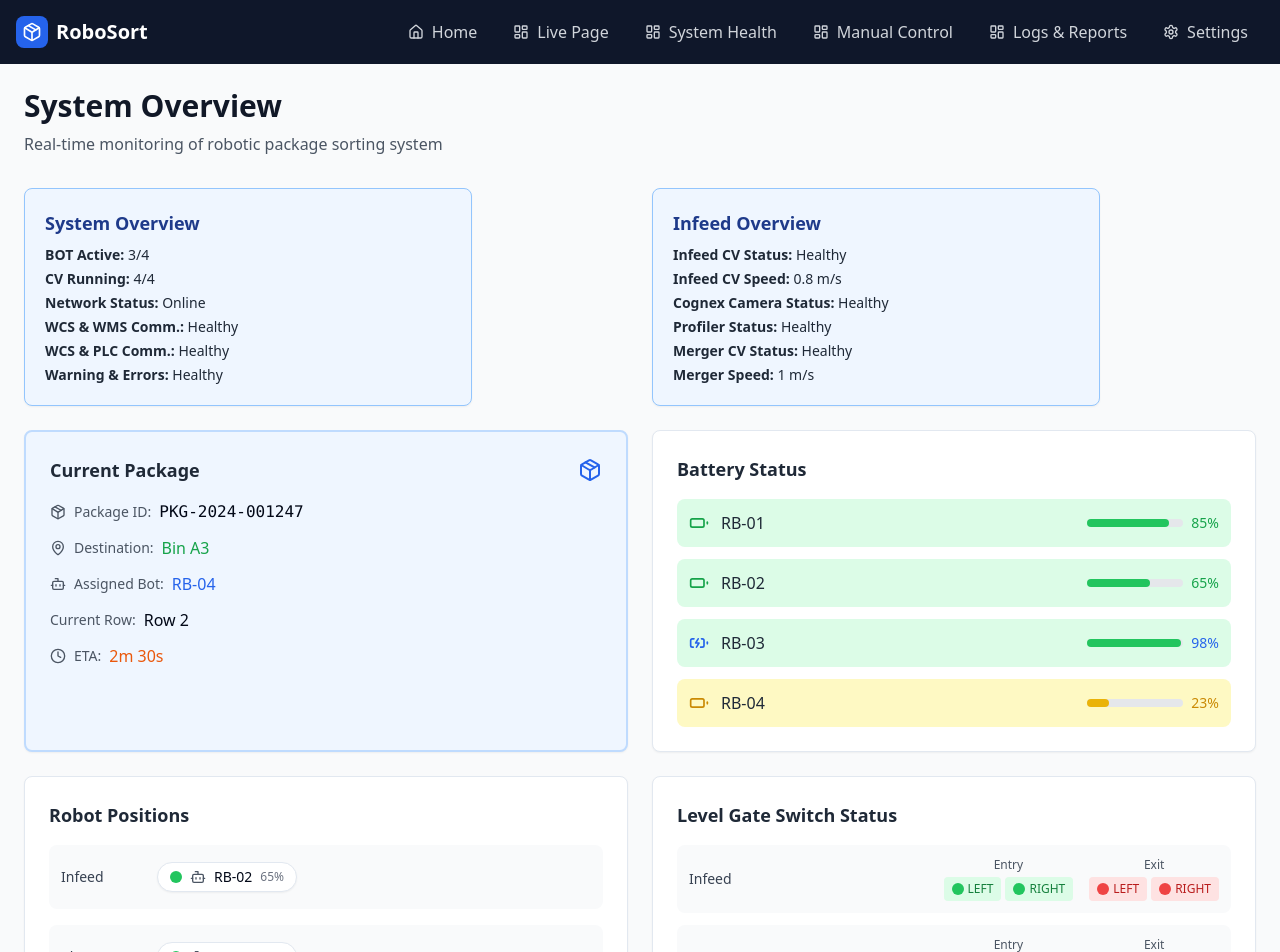
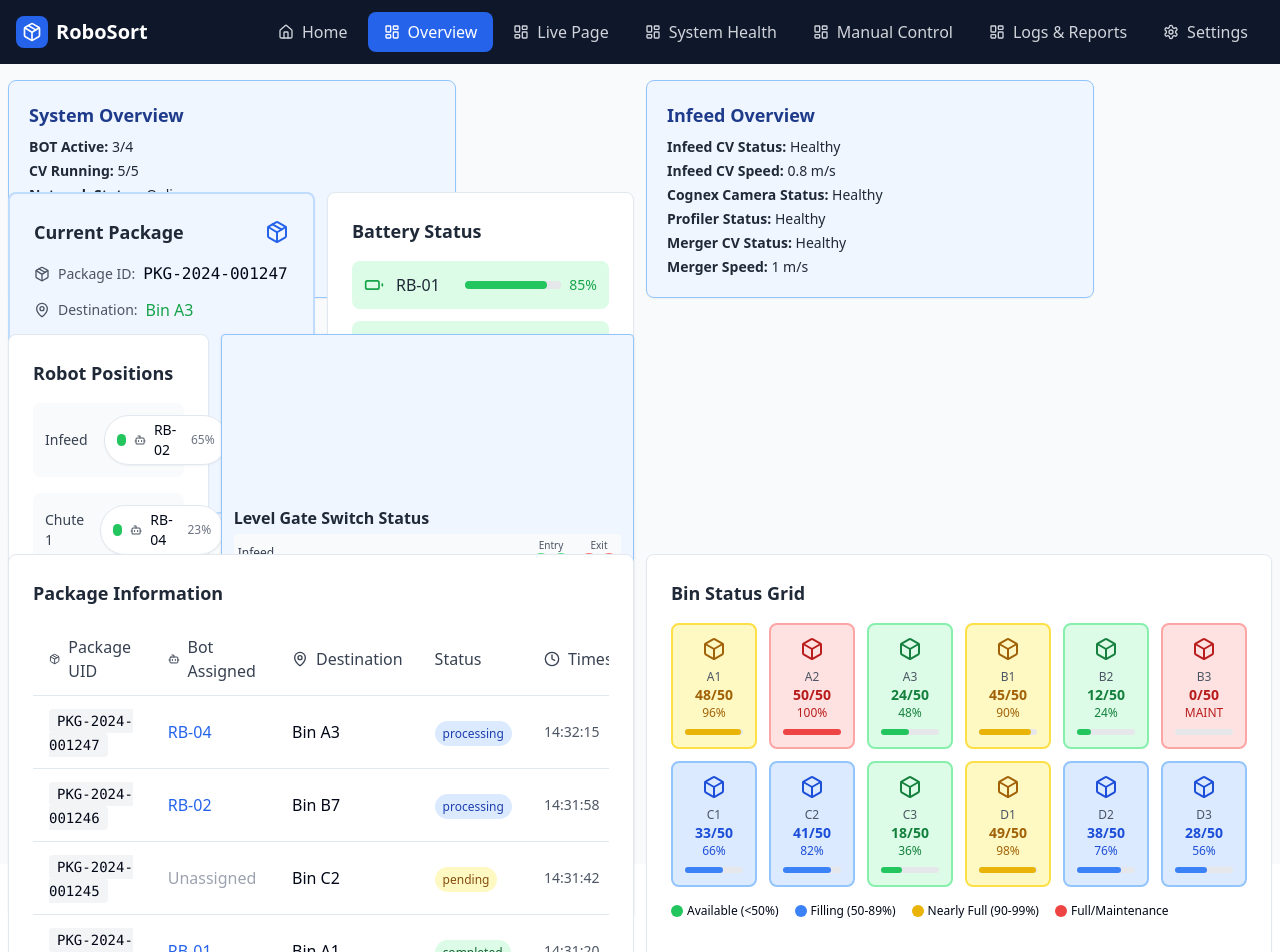
Before and after one commit to Suraj-Vaidyanathan/sapien-sort, a React (Vite) app: page /overview in a window 1280 px wide. Shown: the top 952 px of the page. Built offline with nearby package versions, Linux system fonts and the light colour scheme.

Commit message:
Fix: Adjust card sizes, switch status, and navbar link
Resize cards to fit single window, ensure switch statuses are consistent, and add overview link to navbar.

```diff
--- a/src/components/Navbar.tsx
+++ b/src/components/Navbar.tsx
@@ -6,6 +6,7 @@ import { Home, LayoutDashboard, Package, Settings } from 'lucide-react';
 const Navbar = () => {
   const navItems = [
     { name: 'Home', path: '/', icon: Home },
+    { name: 'Overview', path: '/overview', icon: LayoutDashboard },
     { name: 'Live Page', path: '/live', icon: LayoutDashboard },
     { name: 'System Health', path: '/system-health', icon: LayoutDashboard },
     { name: 'Manual Control', path: '/manual-control', icon: LayoutDashboard },
--- a/src/components/SwitchStatusCard.tsx
+++ b/src/components/SwitchStatusCard.tsx
@@ -1,7 +1,6 @@
 
 import React from 'react';
 import { Card } from '@/components/ui/card';
-import { CheckCircle, XCircle } from 'lucide-react';
 
 interface Switch {
   id: string;
@@ -12,67 +11,61 @@ interface Switch {
 interface SwitchStatusCardProps {
   totalRows: number;
   switches: { [rowIndex: number]: { entry: Switch[]; exit: Switch[] } };
+  className?: string;
 }
 
-const SwitchStatusCard: React.FC<SwitchStatusCardProps> = ({ totalRows, switches }) => {
+const SwitchStatusCard: React.FC<SwitchStatusCardProps> = ({ totalRows, switches, className }) => {
   const getRowLabel = (rowIndex: number) => {
     if (rowIndex === 0) return 'Infeed';
     if (rowIndex === totalRows - 1) return 'Charging';
     return `Chute ${rowIndex}`;
   };
 
-  // If entry is open, exit is closed and vice versa (simulate typical interlock logic)
-  const getToggleStatus = (entry: Switch[], exit: Switch[]) => {
-    return entry.map((entrySw, idx) => {
-      const controlledEntry = entrySw.status;
-      // Exit is the opposite
-      const controlledExit = !controlledEntry;
-      return { entry: controlledEntry, exit: controlledExit, side: entrySw.side, id: entrySw.id };
-    });
+  // For each row, synthesize both left/right from just entry[0] (they should always be the same), and exit should always be the opposite.
+  const getRowSwitchStatus = (rowEntry: Switch[]) => {
+    if (rowEntry.length === 0) return { left: false, right: false };
+    // Use the first switch as reference (they should always match); fallback to false if undefined.
+    const leftStatus = rowEntry.find(sw => sw.side === "left")?.status ?? false;
+    const rightStatus = rowEntry.find(sw => sw.side === "right")?.status ?? false;
+    // If in doubt, force both to be same as the majority, or first.
+    const status = leftStatus || rightStatus ? true : false;
+    return { left: status, right: status };
   };
 
-  const SwitchIcon: React.FC<{ status: boolean; side: 'left' | 'right' }> = ({ status, side }) => (
-    <div className={`flex items-center space-x-1 px-2 py-1 rounded ${status ? 'bg-green-100' : 'bg-red-100'}`}>
-      {status ? (
-        <span className="w-3 h-3 inline-block rounded-full bg-green-500" />
-      ) : (
-        <span className="w-3 h-3 inline-block rounded-full bg-red-500" />
-      )}
-      <span className={`text-xs font-medium ${status ? 'text-green-700' : 'text-red-700'}`}>
-        {side.toUpperCase()}
-      </span>
-    </div>
-  );
-
   return (
-    <Card className="p-6">
-      <h3 className="text-lg font-semibold text-gray-800 mb-4">Level Gate Switch Status</h3>
-      <div className="space-y-3">
+    <Card className={`h-full w-full flex flex-col justify-center ${className || ''}`}>
+      <h3 className="text-base font-semibold text-gray-800 mb-1">Level Gate Switch Status</h3>
+      <div className="flex flex-col gap-1 w-full">
         {Array.from({ length: totalRows }, (_, rowIndex) => {
           const rowSwitches = switches[rowIndex] || { entry: [], exit: [] };
-          // recalculated switches
-          const toggledSwitches = getToggleStatus(rowSwitches.entry, rowSwitches.exit);
+          const entryStatus = getRowSwitchStatus(rowSwitches.entry);
+          // Exit should always be logical NOT.
+          const exitStatus = { left: !entryStatus.left, right: !entryStatus.right };
 
           return (
-            <div key={rowIndex} className="flex items-center justify-between p-3 bg-gray-50 rounded-lg">
-              <div className="w-20 text-sm font-medium text-gray-700">
-                {getRowLabel(rowIndex)}
-              </div>
-              <div className="flex items-center space-x-4">
-                <div className="flex flex-col items-center space-y-1">
-                  <span className="text-xs text-gray-600">Entry</span>
-                  <div className="flex space-x-1">
-                    {toggledSwitches.map(sw => (
-                      <SwitchIcon key={sw.id} status={sw.entry} side={sw.side} />
-                    ))}
+            <div key={rowIndex} className="flex items-center justify-between py-1 px-1 bg-gray-50 rounded">
+              <div className="w-16 text-xs font-medium text-gray-700">{getRowLabel(rowIndex)}</div>
+              <div className="flex items-center gap-3">
+                <div className="flex flex-col items-center">
+                  <span className="text-[10px] text-gray-600">Entry</span>
+                  <div className="flex gap-1">
+                    <span className={`w-4 h-4 rounded-full flex items-center justify-center ${entryStatus.left ? 'bg-green-400' : 'bg-red-400'}`}>
+                      <span className="text-[9px] font-bold text-white">L</span>
+                    </span>
+                    <span className={`w-4 h-4 rounded-full flex items-center justify-center ${entryStatus.right ? 'bg-green-400' : 'bg-red-400'}`}>
+                      <span className="text-[9px] font-bold text-white">R</span>
+                    </span>
                   </div>
                 </div>
-                <div className="flex flex-col items-center space-y-1">
-                  <span className="text-xs text-gray-600">Exit</span>
-                  <div className="flex space-x-1">
-                    {toggledSwitches.map(sw => (
-                      <SwitchIcon key={sw.id + "-exit"} status={sw.exit} side={sw.side} />
-                    ))}
+                <div className="flex flex-col items-center">
+                  <span className="text-[10px] text-gray-600">Exit</span>
+                  <div className="flex gap-1">
+                    <span className={`w-4 h-4 rounded-full flex items-center justify-center ${exitStatus.left ? 'bg-green-400' : 'bg-red-400'}`}>
+                      <span className="text-[9px] font-bold text-white">L</span>
+                    </span>
+                    <span className={`w-4 h-4 rounded-full flex items-center justify-center ${exitStatus.right ? 'bg-green-400' : 'bg-red-400'}`}>
+                      <span className="text-[9px] font-bold text-white">R</span>
+                    </span>
                   </div>
                 </div>
               </div>
@@ -83,5 +76,4 @@ const SwitchStatusCard: React.FC<SwitchStatusCardProps> = ({ totalRows, switches
     </Card>
   );
 };
-
 export default SwitchStatusCard;
--- a/src/integrations/supabase/types.ts
+++ b/src/integrations/supabase/types.ts
@@ -9,7 +9,152 @@ export type Json =
 export type Database = {
   public: {
     Tables: {
-      [_ in never]: never
+      bins: {
+        Row: {
+          capacity: number
+          current_count: number
+          id: string
+          location: string
+          status: string
+        }
+        Insert: {
+          capacity: number
+          current_count: number
+          id?: string
+          location: string
+          status: string
+        }
+        Update: {
+          capacity?: number
+          current_count?: number
+          id?: string
+          location?: string
+          status?: string
+        }
+        Relationships: []
+      }
+      chutes: {
+        Row: {
+          cv_status: string
+          id: number
+          label: string
+          speed: number
+        }
+        Insert: {
+          cv_status: string
+          id?: number
+          label: string
+          speed: number
+        }
+        Update: {
+          cv_status?: string
+          id?: number
+          label?: string
+          speed?: number
+        }
+        Relationships: []
+      }
+      cv_systems: {
+        Row: {
+          id: number
+          speed: number
+          status: string
+          system_type: string
+        }
+        Insert: {
+          id?: number
+          speed: number
+          status: string
+          system_type: string
+        }
+        Update: {
+          id?: number
+          speed?: number
+          status?: string
+          system_type?: string
+        }
+        Relationships: []
+      }
+      packages: {
+        Row: {
+          bot_assigned: string | null
+          destination: string | null
+          id: string
+          status: string
+          timestamp: string
+          uid: string
+        }
+        Insert: {
+          bot_assigned?: string | null
+          destination?: string | null
+          id?: string
+          status: string
+          timestamp?: string
+          uid: string
+        }
+        Update: {
+          bot_assigned?: string | null
+          destination?: string | null
+          id?: string
+          status?: string
+          timestamp?: string
+          uid?: string
+        }
+        Relationships: []
+      }
+      robots: {
+        Row: {
+          battery_level: number
+          current_row: number
+          id: string
+          name: string
+          status: string
+        }
+        Insert: {
+          battery_level: number
+          current_row: number
+          id?: string
+          name: string
+          status: string
+        }
+        Update: {
+          battery_level?: number
+          current_row?: number
+          id?: string
+          name?: string
+          status?: string
+        }
+        Relationships: []
+      }
+      switches: {
+        Row: {
+          chute_id: number
+          id: string
+          side: string
+          state: boolean
+        }
+        Insert: {
+          chute_id: number
+          id?: string
+          side: string
+          state: boolean
+        }
+        Update: {
+          chute_id?: number
+          id?: string
+          side?: string
+          state?: boolean
+        }
+        Relationships: [
+          {
+            foreignKeyName: "switches_chute_id_fkey"
+            columns: ["chute_id"]
+            isOneToOne: false
+            referencedRelation: "chutes"
+            referencedColumns: ["id"]
+          },
+        ]
+      }
     }
     Views: {
       [_ in never]: never
--- a/src/pages/Overview.tsx
+++ b/src/pages/Overview.tsx
@@ -1,4 +1,3 @@
-
 import React from 'react';
 import { useRealtimeData } from '@/hooks/useRealtimeData';
 import SystemOverviewCard from '@/components/SystemOverviewCard';
@@ -9,6 +8,9 @@ import SwitchStatusCard from '@/components/SwitchStatusCard';
 import BatteryStatusCard from '@/components/BatteryStatusCard';
 import PackageTable from '@/components/PackageTable';
 import BinGrid from '@/components/BinGrid';
+
+const CARD_CLASS = "p-3 bg-blue-50 border-blue-300 rounded shadow max-w-full h-full min-h-0 flex flex-col justify-center";
+const GRID_COMMON = "gap-3";
 
 const Overview = () => {
   const {
@@ -21,13 +23,11 @@ const Overview = () => {
   } = useRealtimeData();
 
   const TOTAL_ROWS = 5;
-
-  // Dynamically compute botActive based on real data
   const activeBotCount = robots.filter(r => r.status === 'active').length;
   const totalBotCount = robots.length;
   const systemOverview = {
     botActive: `${activeBotCount}/${totalBotCount}`,
-    cvRunning: '4/4',
+    cvRunning: `${TOTAL_ROWS}/${TOTAL_ROWS}`,
     networkStatus: 'Online',
     wcsStatus: 'Healthy',
     wmsStatus: 'Healthy',
@@ -45,41 +45,23 @@ const Overview = () => {
   };
 
   return (
-    <div className="min-h-screen bg-gray-50">
-      <div className="max-w-7xl mx-auto p-6">
-        <div className="mb-8">
-          <h1 className="text-3xl font-bold text-gray-900">System Overview</h1>
-          <p className="text-gray-600 mt-2">
-            Real-time monitoring of robotic package sorting system
-          </p>
+    <div className="min-h-screen bg-gray-50 flex flex-col justify-center items-center px-2">
+      <div className="w-full max-w-screen-xl flex flex-col gap-3" style={{height: '96vh'}}>
+        <div className="grid grid-cols-2 gap-3" style={{ height: '13%' }}>
+          <SystemOverviewCard {...systemOverview} className={CARD_CLASS} />
+          <InfeedOverviewCard {...infeedOverview} className={CARD_CLASS} />
         </div>
-
-        {/* Overview Row - mimics layout in image (System and Infeed Overview) */}
-        <div className="grid grid-cols-1 md:grid-cols-2 gap-6 mb-6">
-          <SystemOverviewCard {...systemOverview} />
-          <InfeedOverviewCard {...infeedOverview} />
+        <div className="grid grid-cols-4 gap-3" style={{ height: '17%' }}>
+          <CurrentPackageCard {...currentPackage} className={CARD_CLASS + " col-span-3"} />
+          <BatteryStatusCard robots={robots} className={CARD_CLASS + " "} />
         </div>
-
-        {/* Top row - Current Package */}
-        <div className="grid grid-cols-1 lg:grid-cols-2 gap-6 mb-6">
-          <CurrentPackageCard {...currentPackage} />
-          <BatteryStatusCard robots={robots} />
+        <div className="grid grid-cols-6 gap-3" style={{ height: '27%' }}>
+          <RobotVisualization robots={robots} totalRows={TOTAL_ROWS} className={CARD_CLASS + " col-span-4"} />
+          <SwitchStatusCard totalRows={TOTAL_ROWS} switches={switches} className={CARD_CLASS + " col-span-2"} />
         </div>
-
-        {/* Robot Visualization and Switch Status */}
-        <div className="grid grid-cols-1 xl:grid-cols-2 gap-6 mb-6">
-          <RobotVisualization robots={robots} totalRows={TOTAL_ROWS} />
-          <SwitchStatusCard totalRows={TOTAL_ROWS} switches={switches} />
-        </div>
-
-        {/* Package Table */}
-        <div className="mb-6">
-          <PackageTable packages={packages} />
-        </div>
-
-        {/* Bin Grid */}
-        <div className="mb-6">
-          <BinGrid bins={bins} />
+        <div className="grid grid-cols-2 gap-3" style={{ height: '22%' }}>
+          <PackageTable packages={packages} className={CARD_CLASS + " "} />
+          <BinGrid bins={bins} className={CARD_CLASS + " "} />
         </div>
       </div>
     </div>
```
